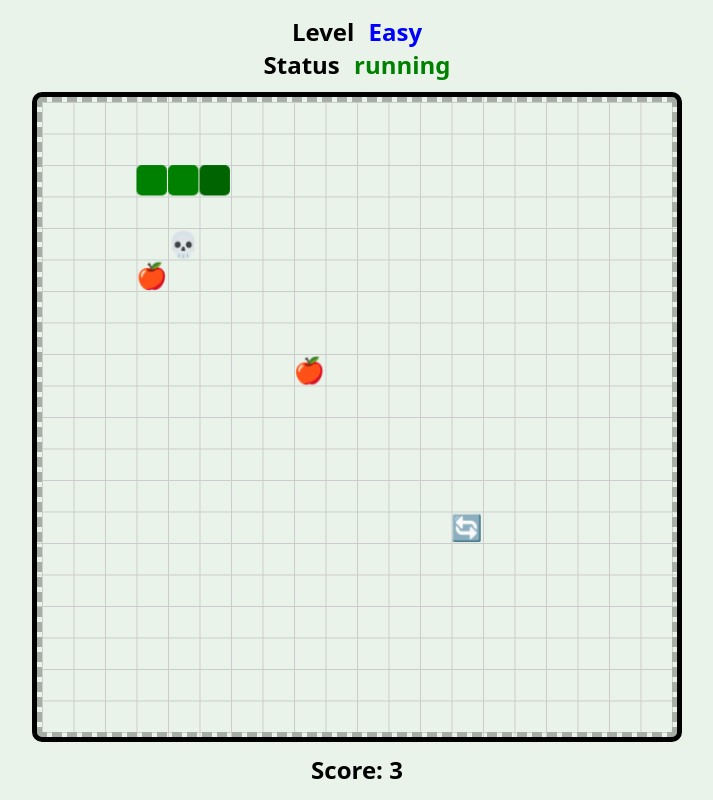
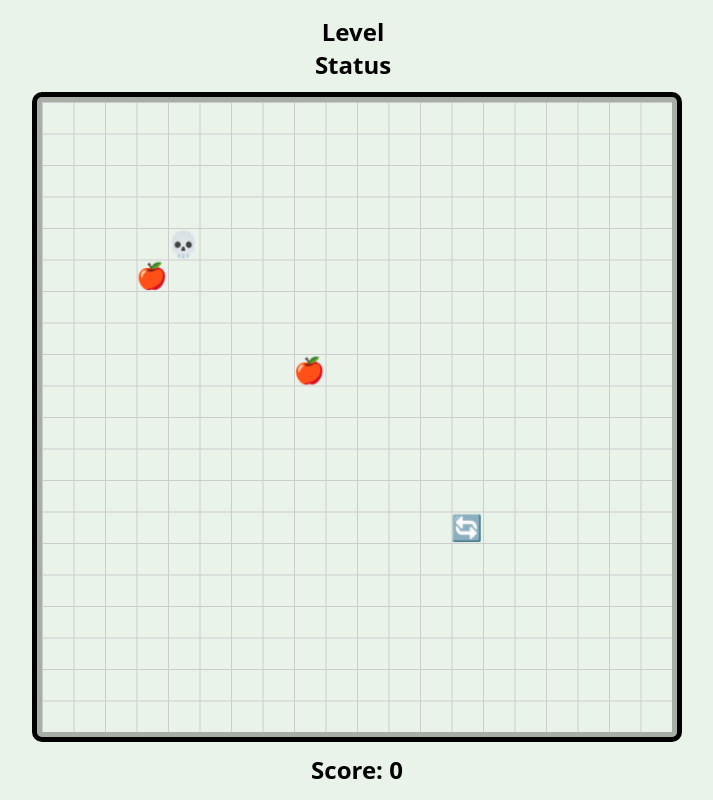
Before and after one commit to ckafrouni/ckafrouni.github.io, a plain HTML site: page index.html in a window 1280 px wide. Shown: the whole page, without its empty margins (283-996 px from the left). Drawn offline with Linux system fonts and the light colour scheme.

Commit message:
Update canvas element in index.html and comment out unnecessary code in snake.js

```diff
--- a/index.html
+++ b/index.html
@@ -90,7 +90,7 @@
             <div>Level <span id="level"></span></div>
             <div>Status <span id="status"></span></div>
         </div>
-        <canvas id="canvas"></canvas>
+        <canvas id="canvas" walls="true"></canvas>
         <div class="stats">
             <p>Score: <span id="score">0</span></p>
         </div>
--- a/snake.js
+++ b/snake.js
@@ -238,5 +238,6 @@ const loop = () => {
         window.requestAnimationFrame(loop)
     }, 1000 / gameState.level.speed)
 }
-gameState.status = 'running'
-window.requestAnimationFrame(loop)
+gameState.foods.forEach(food => food.draw())
+// gameState.status = 'running'
+// window.requestAnimationFrame(loop)
```
